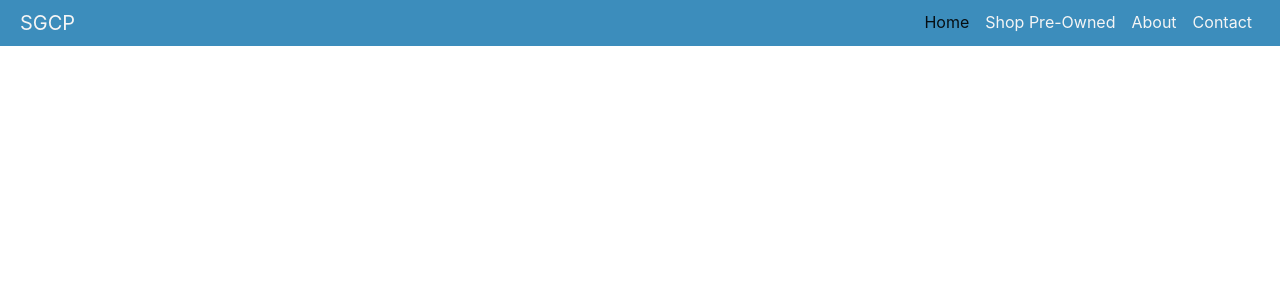
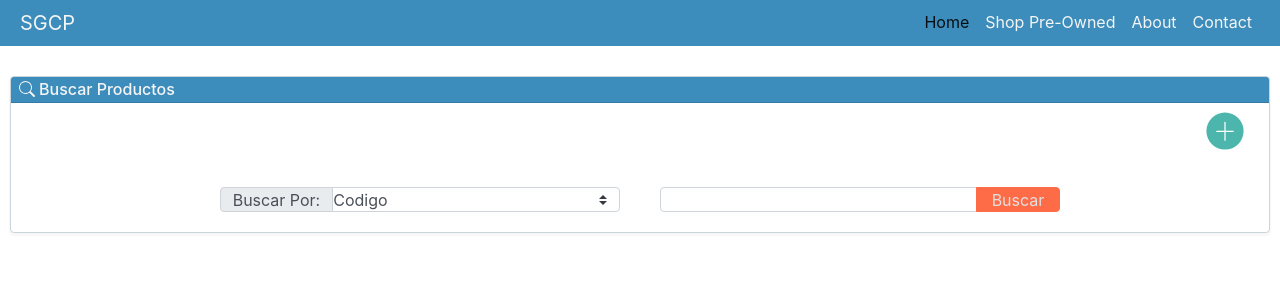
Before and after one commit to CamiloLLorente/proyecto, a Vue app: page /productos in a window 1280 px wide. Shown: the top 300 px of the page. Built offline with nearby package versions, Linux system fonts and the light colour scheme.

Commit message:
prueba con header, card y agrefa

```diff
--- a/src/components/producto/Productos.vue
+++ b/src/components/producto/Productos.vue
@@ -1,32 +1,33 @@
 <template>
   <div class="wrapper">
     <Header />
-    <!-- <div class="contenedor">
+    <div class="contenedor">
       <div v-if="porductoAction == 'home'">
         <Card />
-        <CardTable />
+        <!-- <CardTable /> -->
       </div>
       <div v-if="porductoAction == 'editar'">
-        <EditarProducto />
+        <!-- <EditarProducto /> -->
       </div>
       <div v-if="porductoAction == 'agregar'">
         <AgregarProducto />
       </div>
       <div v-if="porductoAction == 'nuevo'">
         <Card />
-        <CardTable />
+        <!-- <CardTable /> -->
       </div>
 
-    </div> -->
+    </div>
 
   </div>
 </template>
 
 <script>
 import Header from '@/components/Header'
-/* import Card from '@/components/producto/Card'
-import EditarProducto from '@/components/producto/EditarProducto'
+import Card from '@/components/producto/Card'
 import AgregarProducto from '@/components/producto/AgregarProducto'
+/*import EditarProducto from '@/components/producto/EditarProducto'
+
 import CardTable from '@/components/producto/CardTable' */
 import { mapState } from 'vuex'
 export default {
@@ -39,11 +40,12 @@ export default {
   },
 
   components:{
-    Header
-    /* Card,
-    CardTable,
+    Header,
+    Card,
+    AgregarProducto
+   /* CardTable,
     EditarProducto,
-    AgregarProducto */
+    */
 
 
   },
```
